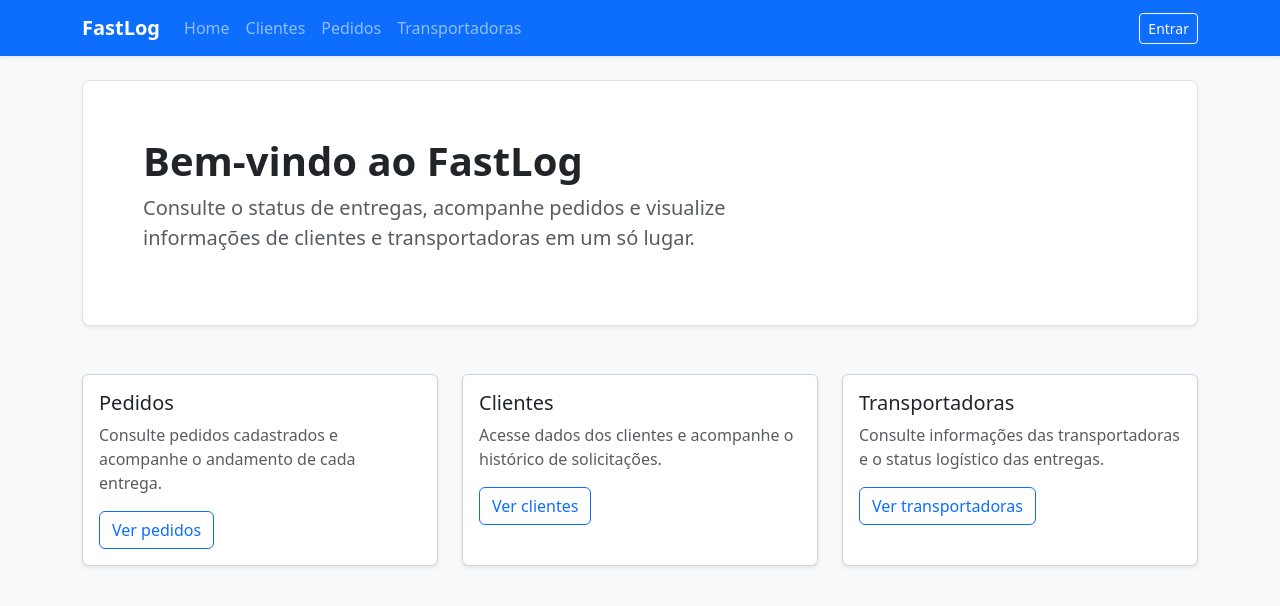
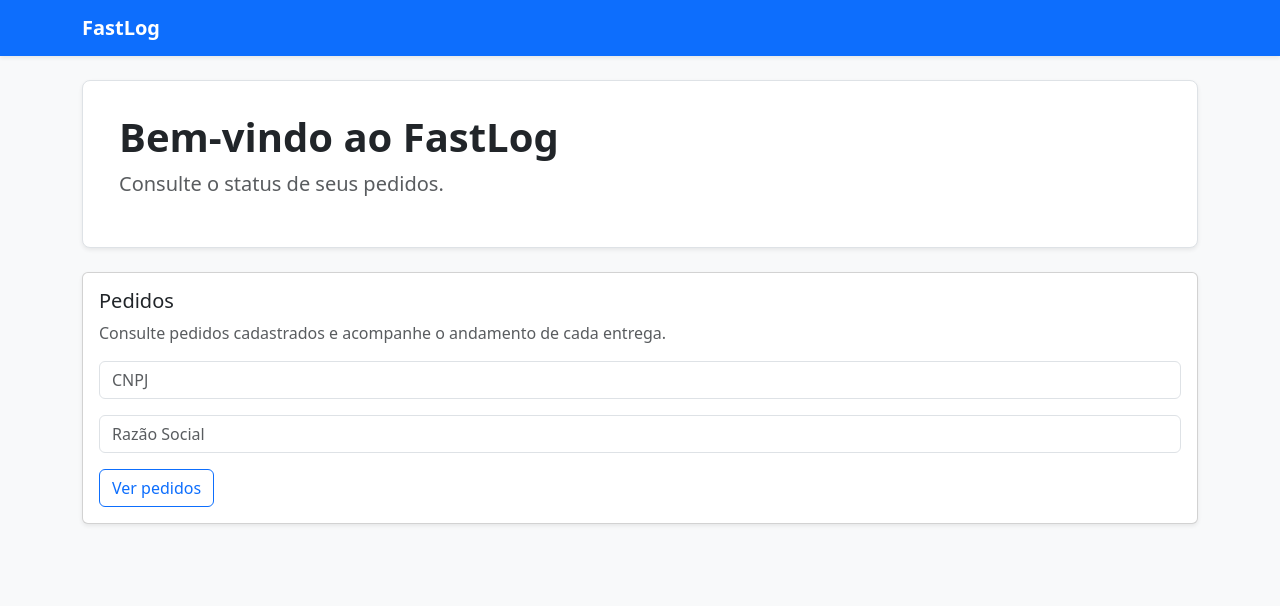
Before and after one commit to oberdannunes/pi-grupo-05, a Django app: page / in a window 1280 px wide. Shown: the top 606 px of the page. Run offline with Django 4.2, Linux system fonts and the light colour scheme.

Commit message:
Simplificação do navbar e tela inicial

```diff
--- a/src/core/templates/core/home_index.html
+++ b/src/core/templates/core/home_index.html
@@ -3,51 +3,28 @@
 {% block title %}Home{% endblock %}
 
 {% block content %}
-<div class="row g-4">
+<div class="row">
     <div class="col-12">
-        <div class="p-4 p-md-5 mb-4 bg-white border rounded-3 shadow-sm">
+        <div class="p-4 p-md-4 mb-4 bg-white border rounded-3 shadow-sm">
             <div class="container-fluid py-2">
                 <h1 class="display-6 fw-bold">Bem-vindo ao FastLog</h1>
                 <p class="col-md-8 fs-5 text-muted">
-                    Consulte o status de entregas, acompanhe pedidos e visualize informações
-                    de clientes e transportadoras em um só lugar.
+                    Consulte o status de seus pedidos.
                 </p>
             </div>
         </div>
     </div>
 
-    <div class="col-md-4">
+    <div class="col-12">
         <div class="card shadow-sm h-100">
             <div class="card-body">
                 <h5 class="card-title">Pedidos</h5>
                 <p class="card-text text-muted">
                     Consulte pedidos cadastrados e acompanhe o andamento de cada entrega.
                 </p>
+                <input type="text" class="form-control mb-3" placeholder="CNPJ">
+                <input type="text" class="form-control mb-3" placeholder="Razão Social">
                 <a href="{% url 'tracking:orders' %}" class="btn btn-outline-primary">Ver pedidos</a>
-            </div>
-        </div>
-    </div>
-
-    <div class="col-md-4">
-        <div class="card shadow-sm h-100">
-            <div class="card-body">
-                <h5 class="card-title">Clientes</h5>
-                <p class="card-text text-muted">
-                    Acesse dados dos clientes e acompanhe o histórico de solicitações.
-                </p>
-                <a href="{% url 'tracking:customers' %}" class="btn btn-outline-primary">Ver clientes</a>
-            </div>
-        </div>
-    </div>
-
-    <div class="col-md-4">
-        <div class="card shadow-sm h-100">
-            <div class="card-body">
-                <h5 class="card-title">Transportadoras</h5>
-                <p class="card-text text-muted">
-                    Consulte informações das transportadoras e o status logístico das entregas.
-                </p>
-                <a href="{% url 'tracking:carriers' %}" class="btn btn-outline-primary">Ver transportadoras</a>
             </div>
         </div>
     </div>
--- a/src/core/templates/core/navbar.html
+++ b/src/core/templates/core/navbar.html
@@ -3,55 +3,5 @@
         <a class="navbar-brand fw-bold" href="{% url 'core:home' %}">
             FastLog
         </a>
-
-        <button class="navbar-toggler" type="button" data-bs-toggle="collapse" data-bs-target="#mainNavbar">
-            <span class="navbar-toggler-icon"></span>
-        </button>
-
-        <div class="collapse navbar-collapse" id="mainNavbar">
-            <ul class="navbar-nav me-auto mb-2 mb-lg-0">
-                <li class="nav-item">
-                    <a class="nav-link" href="{% url 'core:home' %}">Home</a>
-                </li>
-
-                <li class="nav-item">
-                    <a class="nav-link" href="{% url 'tracking:customers' %}">Clientes</a>
-                </li>
-
-                <li class="nav-item">
-                    <a class="nav-link" href="{% url 'tracking:orders' %}">Pedidos</a>
-                </li>
-
-                <li class="nav-item">
-                    <a class="nav-link" href="{% url 'tracking:carriers' %}">Transportadoras</a>
-                </li>
-            </ul>
-
-            <ul class="navbar-nav ms-auto">
-                {% if user.is_authenticated %}
-                    <li class="nav-item">
-                        <span class="navbar-text me-3">
-                            Olá, {{ user.username }}
-                        </span>
-                    </li>
-                    <li class="nav-item">
-                        {% comment %} <form method="post" action="{% url 'logout' %}" class="d-inline"> {% endcomment %}
-                        <form method="post" action="." class="d-inline">
-                            {% csrf_token %}
-                            <button type="submit" class="btn btn-outline-light btn-sm">
-                                Sair
-                            </button>
-                        </form>
-                    </li>
-                {% else %}
-                    <li class="nav-item">
-                        <a class="btn btn-outline-light btn-sm" href="#">
-                        {% comment %} <a class="btn btn-outline-light btn-sm" href="{% url 'login' %}"> {% endcomment %}
-                            Entrar
-                        </a>
-                    </li>
-                {% endif %}
-            </ul>
-        </div>
     </div>
 </nav>
```
